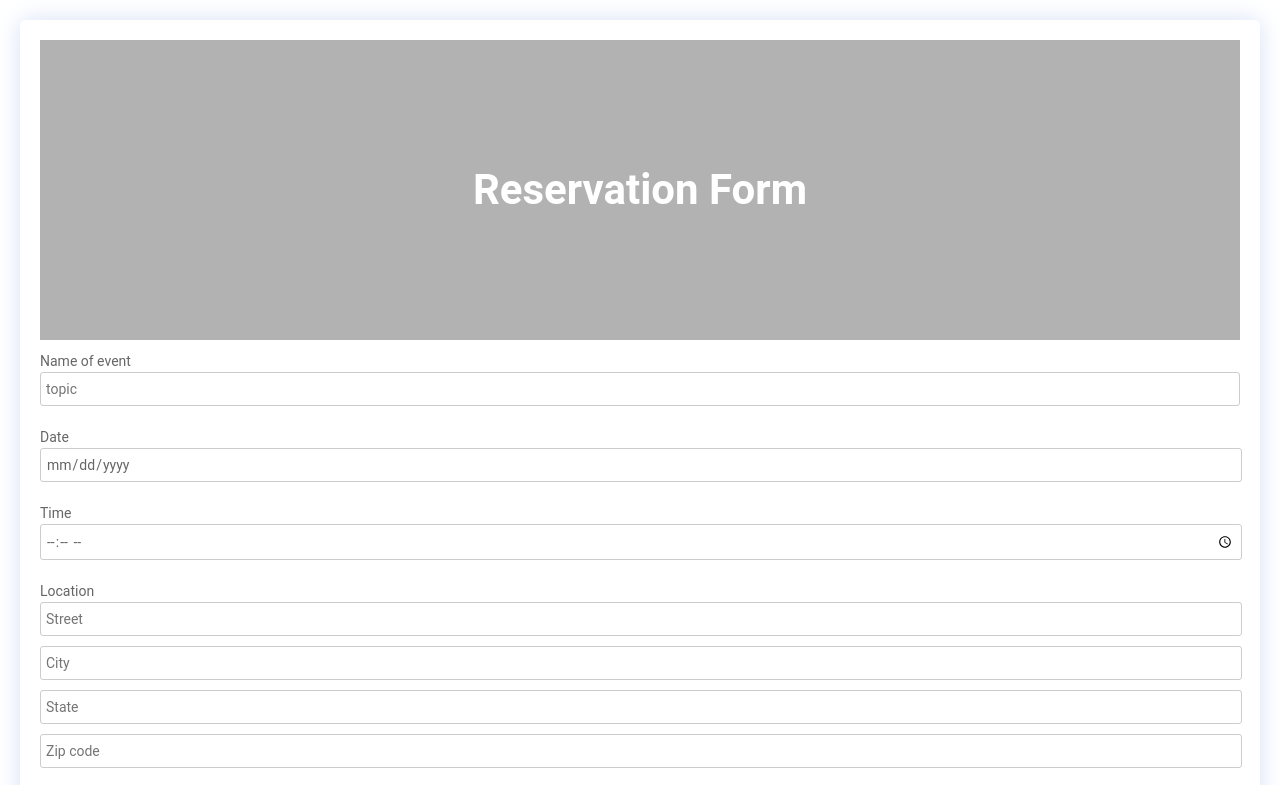
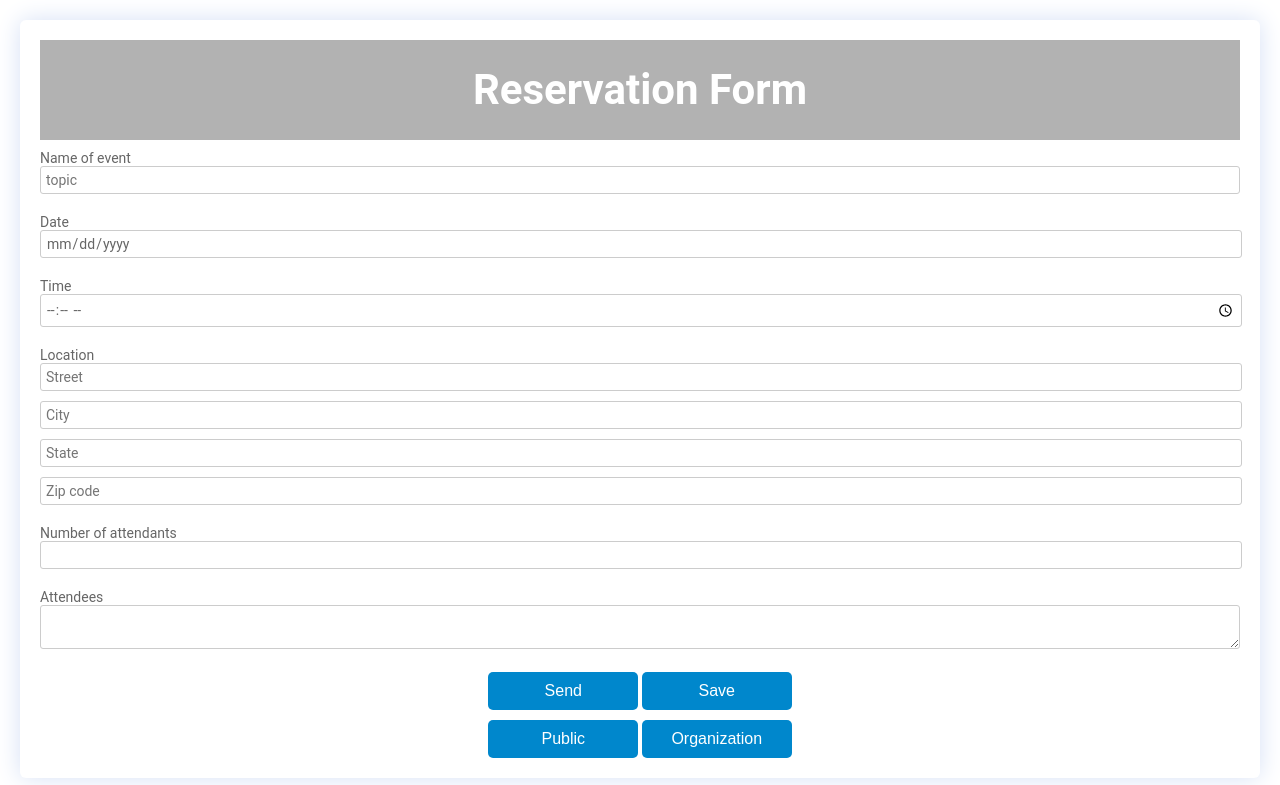
Before and after one commit to CodemastersCS4800/CS4800_Project01, a plain HTML site: page springboot-first-app/index.html in a window 1280 px wide. Shown: the top 785 px of the page. Drawn offline with Linux system fonts and the light colour scheme.

Commit message:
1st page modify

```diff
--- a/springboot-first-app/index.html
+++ b/springboot-first-app/index.html
@@ -13,7 +13,7 @@
       font-family: Roboto, Arial, sans-serif;
       font-size: 14px;
       color: #666;
-      line-height: 22px;
+      line-height: 16px;
       }
       h1 {
       position: absolute;
@@ -39,7 +39,7 @@
       }
       .banner {
       position: relative;
-      height: 300px;
+      height: 100px;
       background-size: cover;
       display: flex;
       justify-content: center;
@@ -170,6 +170,10 @@
             <button type="submit" href="/">Send</button>
             <button type="submit" href="/">Save</button>
         </div>
+        <div class="btn-block">
+            <button type="submit" href="/">Public</button>
+            <button type="submit" href="/">Organization</button>
+        </div>
     </form>
 </div>
 </body>
```
